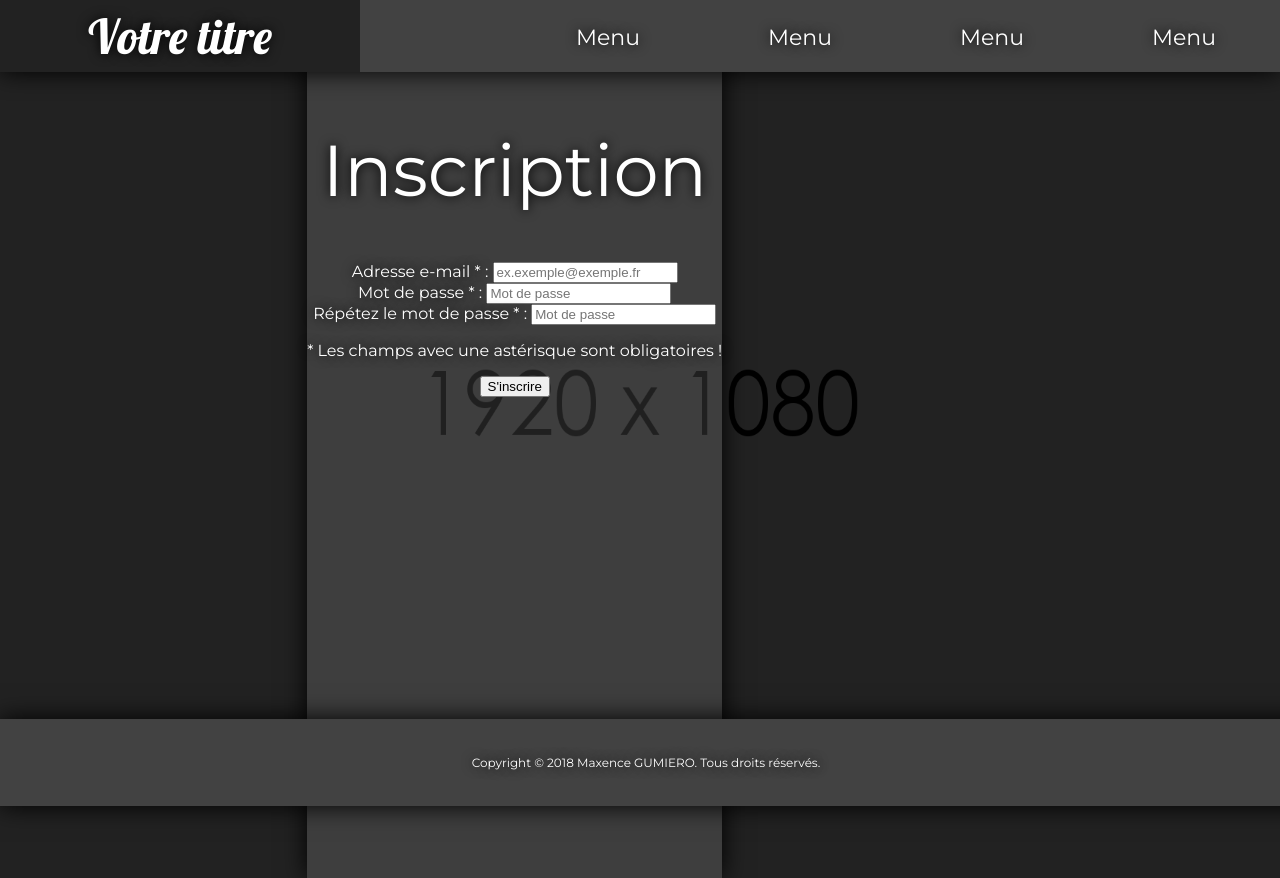
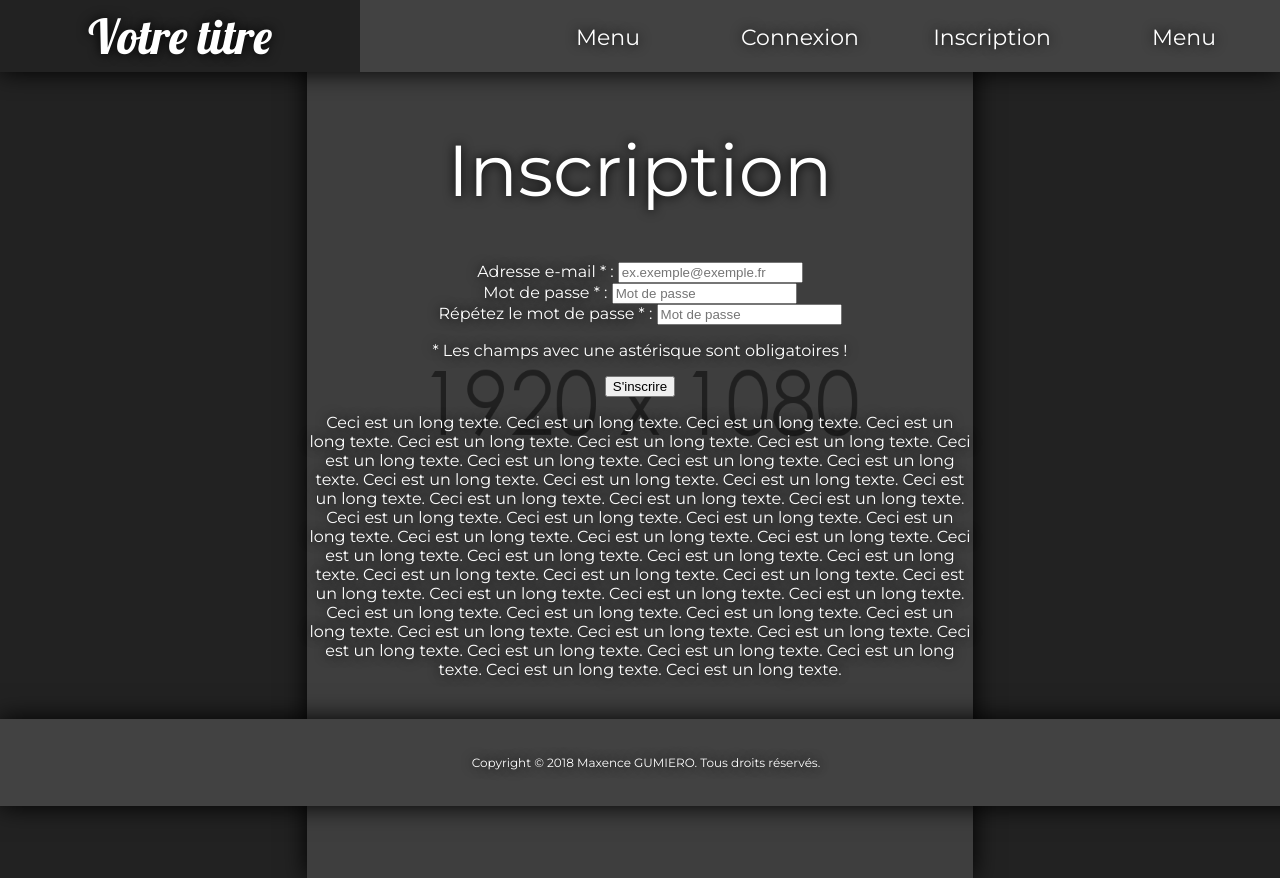
Before and after one commit to hanonminione/templateBootstrap, a PHP site: page /formInscription.php in a window 1280 px wide. Run offline with PHP 8.4, Linux system fonts and the light colour scheme.

Commit message:
connexion inscritpion

```diff
--- a/formInscription.php
+++ b/formInscription.php
@@ -17,9 +17,16 @@ include 'header.html';
       <input type="password" id="mdp" placeholder="Mot de passe">
       <br />
       <p>* Les champs avec une astérisque sont obligatoires !</p>
-    <div>
-    </div>
     <button type="submit">S'inscrire</button>
+
+    <p>Ceci est un long texte. Ceci est un long texte. Ceci est un long texte. Ceci est un long texte. Ceci est un long texte. Ceci est un long texte. Ceci est un long texte.
+    Ceci est un long texte. Ceci est un long texte. Ceci est un long texte. Ceci est un long texte. Ceci est un long texte. Ceci est un long texte. Ceci est un long texte.
+    Ceci est un long texte. Ceci est un long texte. Ceci est un long texte. Ceci est un long texte. Ceci est un long texte. Ceci est un long texte. Ceci est un long texte.
+    Ceci est un long texte. Ceci est un long texte. Ceci est un long texte. Ceci est un long texte. Ceci est un long texte. Ceci est un long texte. Ceci est un long texte.
+    Ceci est un long texte. Ceci est un long texte. Ceci est un long texte. Ceci est un long texte. Ceci est un long texte. Ceci est un long texte. Ceci est un long texte.
+    Ceci est un long texte. Ceci est un long texte. Ceci est un long texte. Ceci est un long texte. Ceci est un long texte. Ceci est un long texte. Ceci est un long texte.
+    Ceci est un long texte. Ceci est un long texte. Ceci est un long texte. Ceci est un long texte. Ceci est un long texte. Ceci est un long texte. Ceci est un long texte. </p>
+
 </form>
 
 <?php
--- a/header.html
+++ b/header.html
@@ -38,9 +38,9 @@
 
                 </li>
 
-                <li class="menu"><a href="#">Menu</a></li>
+                <li class="menu"><a href="formInscription.php">Inscription</a></li>
 
-                <li class="menu"><a href="#">Menu</a></li>
+                <li class="menu"><a href="formConnexion.php">Connexion</a></li>
 
                 <li class="menu"><a href="#">Menu</a></li>
 
```
